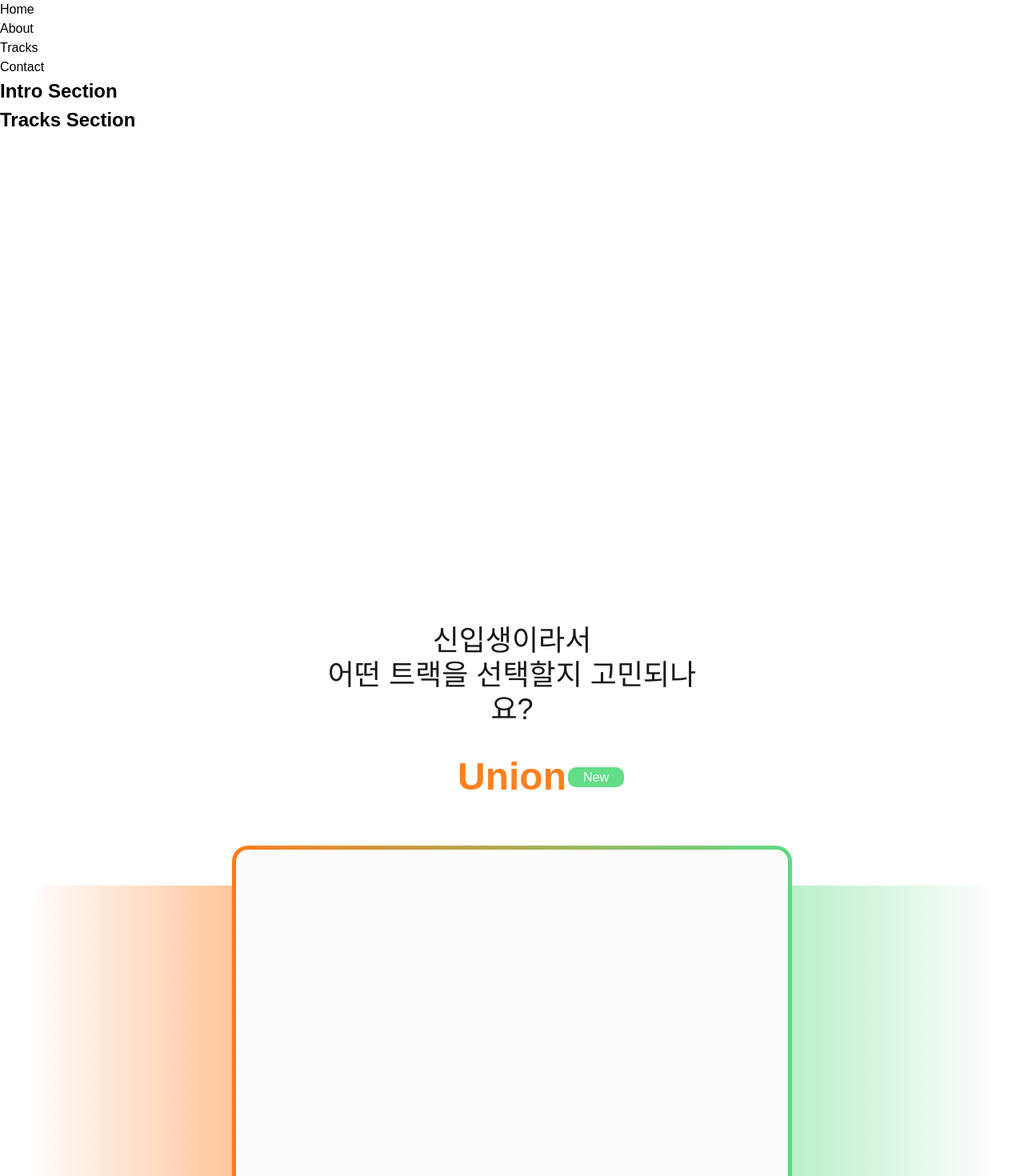
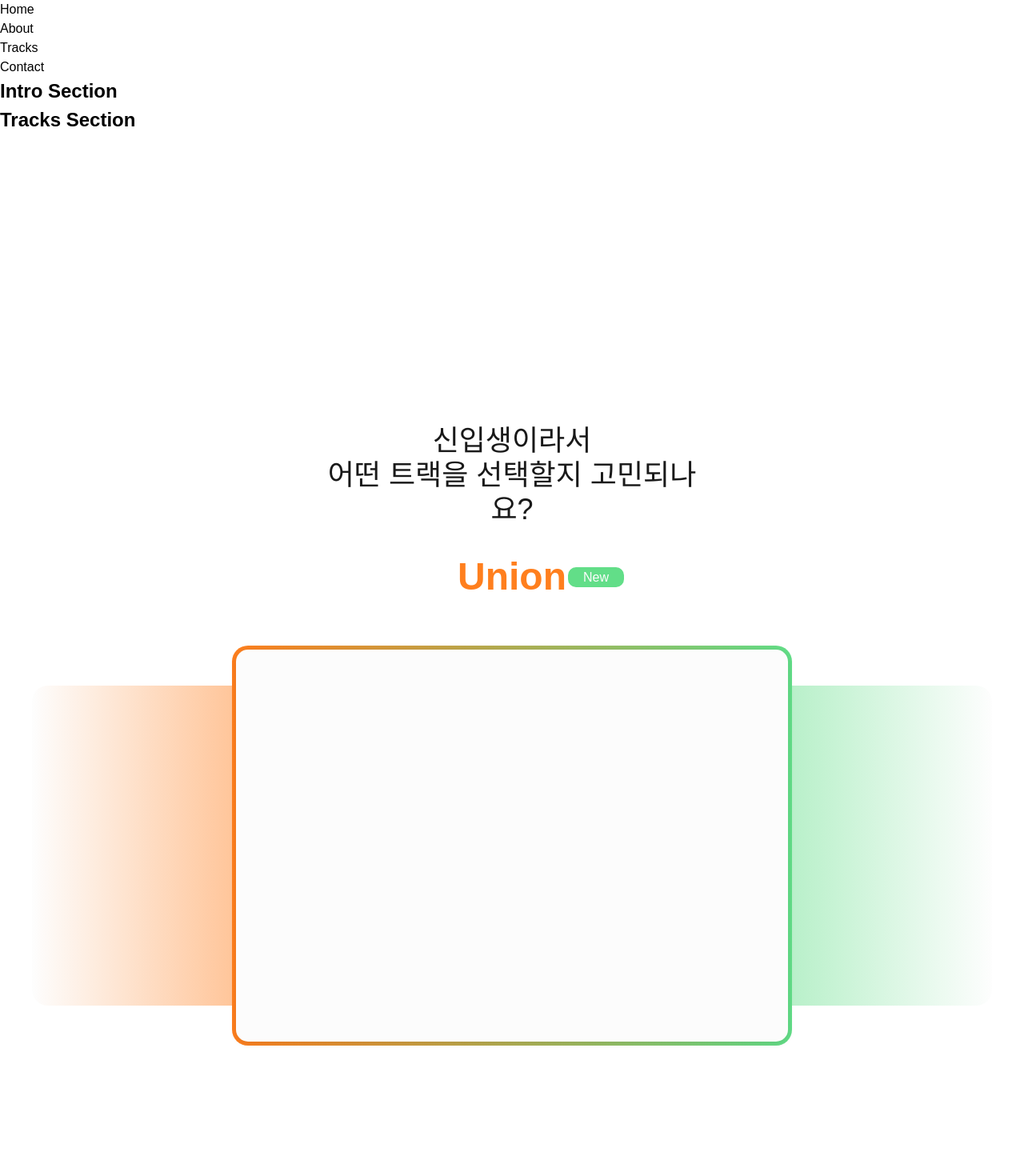
Before and after one commit to karpitony/monorepo-test, a React (Vite) app: page / in a window 1280 px wide. Shown: the top 1470 px of the page at 80% size. Built offline with nearby package versions, Linux system fonts and the light colour scheme; a web font is replaced by a local one.

Commit message:
fix: 오타 수정 + 레이아웃 중앙 정렬되게 수정

```diff
--- a/src/pages/Main/Union/ContentBox.styled.ts
+++ b/src/pages/Main/Union/ContentBox.styled.ts
@@ -1,13 +1,13 @@
 import styled from "styled-components";
 
 export const Container = styled.div`
-  width: 100%
-  heigh: 500px;
+  width: 100%;
+  height: 500px;
   display: flex;
   justify-content: center;
   align-items: center;
-  position: relative
 
+  position: relative;
 `
 
 export const ContentBoxBorder = styled.div`
--- a/src/pages/Main/Union/ContentBox.tsx
+++ b/src/pages/Main/Union/ContentBox.tsx
@@ -11,7 +11,6 @@ export default function ContentBox() {
         <S.Content>
         </S.Content>
       </S.ContentBoxBorder>
-
     </S.Container>
   );
 }
--- a/src/pages/Main/Union/Union.tsx
+++ b/src/pages/Main/Union/Union.tsx
@@ -3,7 +3,6 @@ import * as S from './Union.styled';
 
 export default function Union() {
   return (
-    <section>
     <S.Container>
       <S.IntroduceText>
         <p>신입생이라서</p>
@@ -15,6 +14,5 @@ export default function Union() {
       </S.UnionTextContainer>
       <ContentBox />
     </S.Container>
-    </section>
   );
 };
```
Lines whose indentation alone changed are shown as unchanged.
